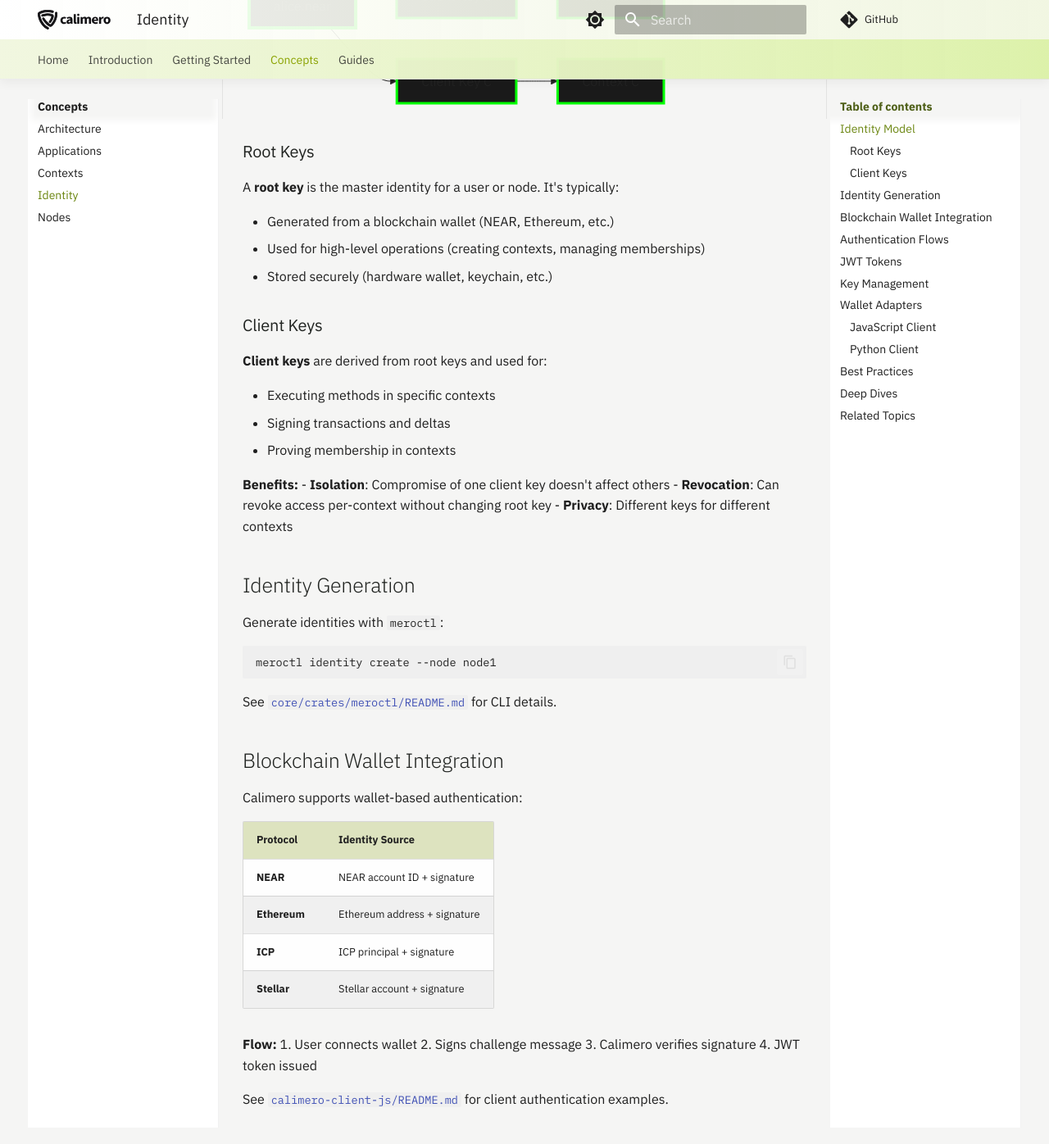
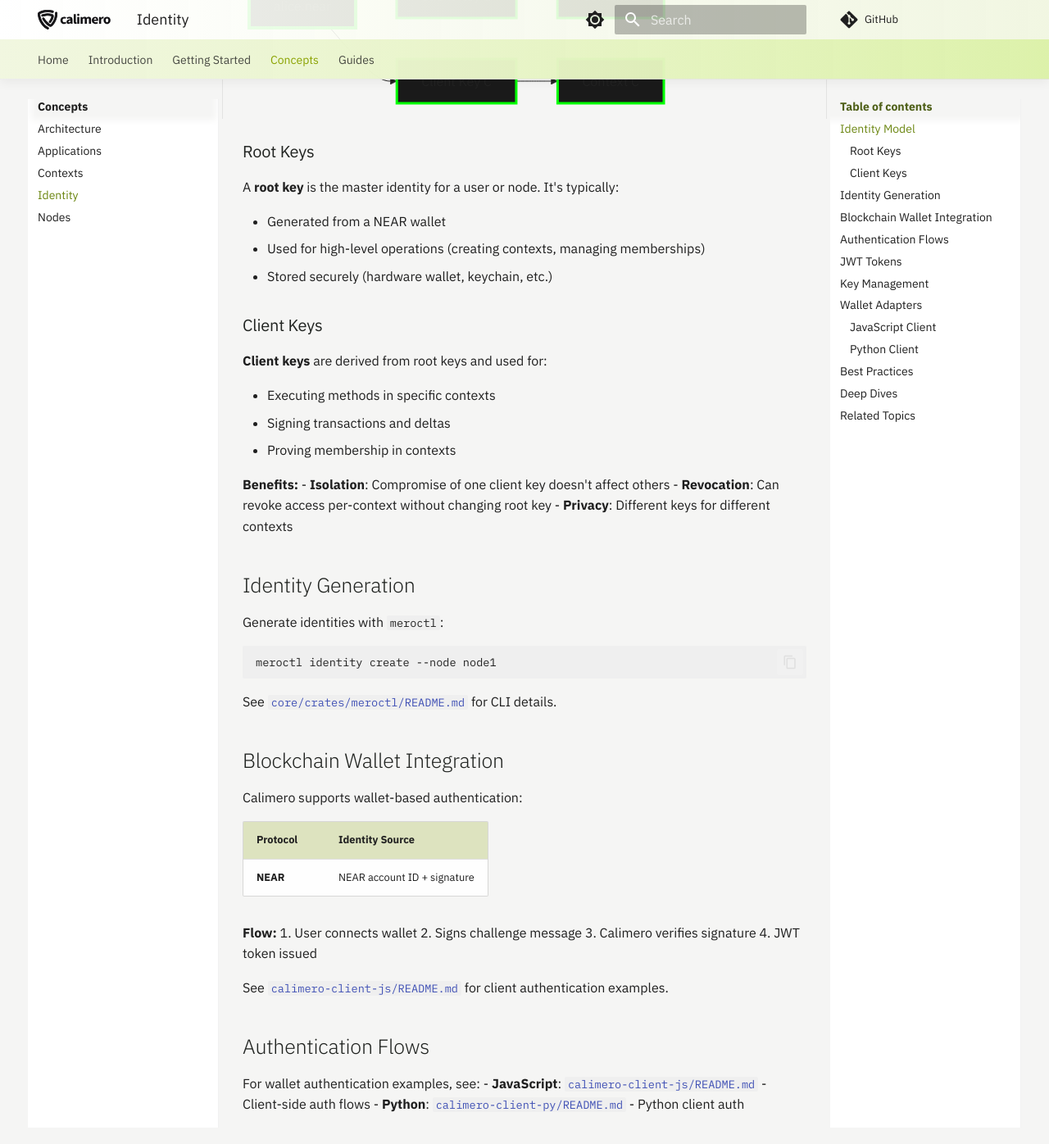
Before and after one commit to calimero-network/docs, an MkDocs documentation site: the page built from docs/core-concepts/identity.md, in a window 1280 px wide and 1400 px high, scrolled down 582 px. Shown: the top 1396 px of the window at 82% size. Built offline with MkDocs 1.6.1 and Material for MkDocs 9.7.7, drawn with Linux system fonts in a browser that asks for light colours; some of the changed text lies outside the part shown.

Commit message:
feat: remove non near wallet mentions as we don't support them anymore

````diff
--- a/docs/core-concepts/identity.md
+++ b/docs/core-concepts/identity.md
@@ -29,7 +29,7 @@ flowchart LR
 
 A **root key** is the master identity for a user or node. It's typically:
 
-- Generated from a blockchain wallet (NEAR, Ethereum, etc.)
+- Generated from a NEAR wallet
 - Used for high-level operations (creating contexts, managing memberships)
 - Stored securely (hardware wallet, keychain, etc.)
 
@@ -63,9 +63,7 @@ Calimero supports wallet-based authentication:
 | Protocol | Identity Source |
 | --- | --- |
 | **NEAR** | NEAR account ID + signature |
-| **Ethereum** | Ethereum address + signature |
-| **ICP** | ICP principal + signature |
-| **Stellar** | Stellar account + signature |
+
 
 **Flow:**
 1. User connects wallet
@@ -131,9 +129,6 @@ import { ClientLogin } from '@calimero-network/calimero-client';
 
 **Supported wallets:**
 - NEAR Wallet
-- MetaMask (Ethereum)
-- WalletConnect
-- Internet Identity (ICP)
 
 ### Python Client
 
@@ -144,7 +139,7 @@ from calimero_client_py import create_connection, AuthMode
 connection = create_connection(
     base_url="https://node.calimero.network",
     auth_mode=AuthMode.WALLET,
-    wallet_type="near"  # or "ethereum", "icp"
+    wallet_type="near"
 )
 ```
 
````
Also changed, not shown: docs/core-concepts/index.md (+1 -1 lines), docs/getting-started/index.md (+1 -1 lines), docs/index.md (+1 -1 lines), docs/privacy-verifiability-security/index.md (+2 -2 lines), docs/tools-apis/client-sdks.md (+1 -1 lines).
